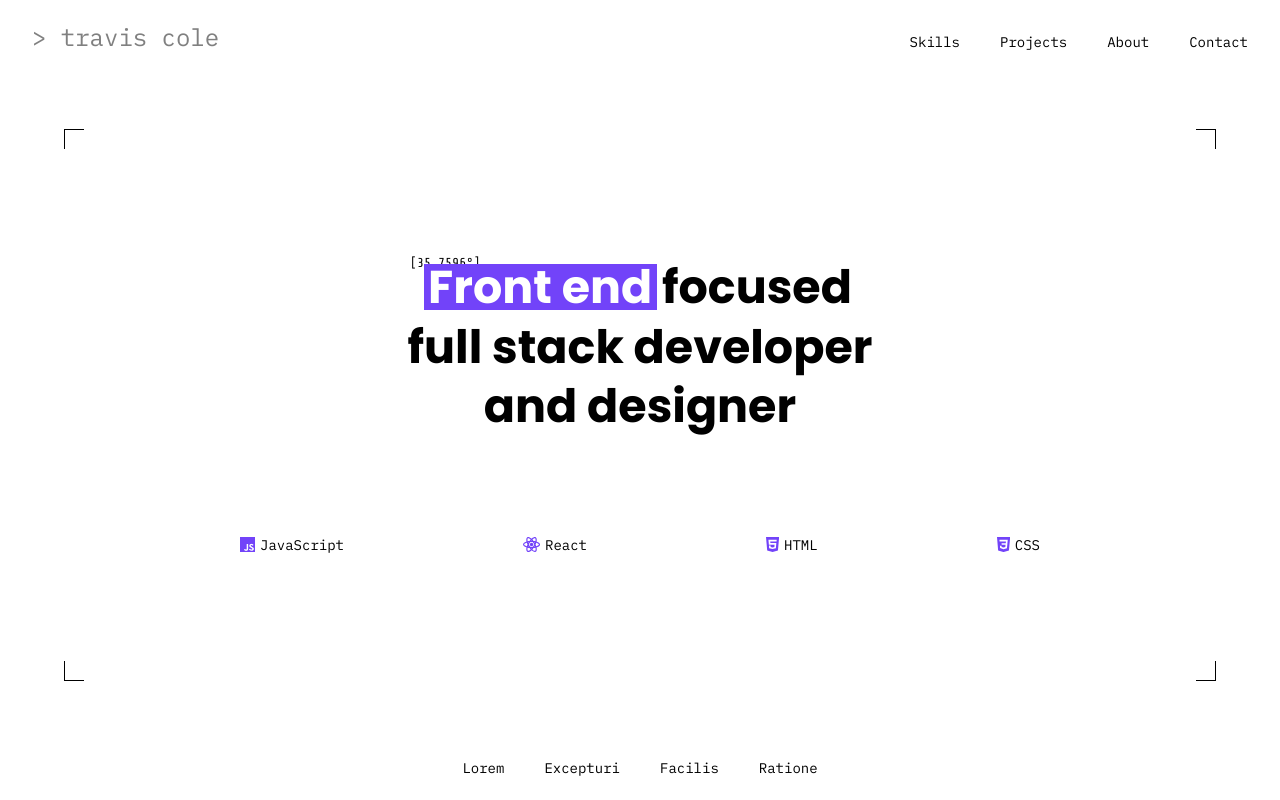
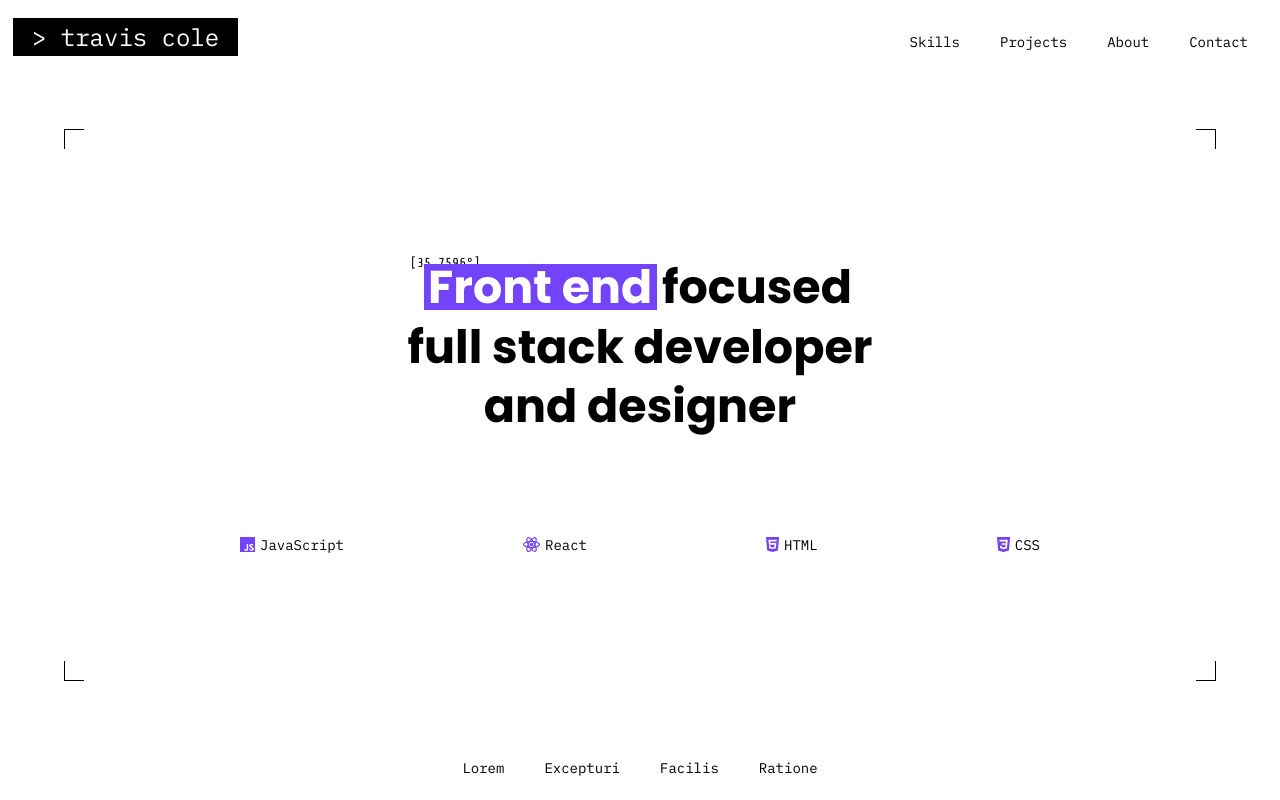
Before and after one commit to iamtraviscole/dev-portfolio, a Next.js app: page / in a window 1280 px wide. In both pictures the pointer is over the link 125 px from the left and 37 px from the top of the page. Built offline with nearby package versions, Linux system fonts and the light colour scheme.

Commit message:
change hover styling

```diff
--- a/styles/components/Nav.scss
+++ b/styles/components/Nav.scss
@@ -27,7 +27,19 @@
     color: var(--color-nav-a);
 
     &:hover {
+      position: relative;
       color: var(--color-nav-a-hover);
+
+      &:before {
+        content: '';
+        position: absolute;
+        height: 120%;
+        width: 120%;
+        top: -10%;
+        left: -10%;
+        background-color: var(--color-bg-b);
+        z-index: -1000;
+      }
     }
   }
 }
--- a/styles/globals/theme.scss
+++ b/styles/globals/theme.scss
@@ -12,7 +12,7 @@
   --color-text-b: #fff;
 
   --color-nav-a: #000;
-  --color-nav-a-hover: #808080;
+  --color-nav-a-hover: #fff;
 
   --color-link-a: #237bec;
   --color-link-a-hover: #91bdf6;
```
